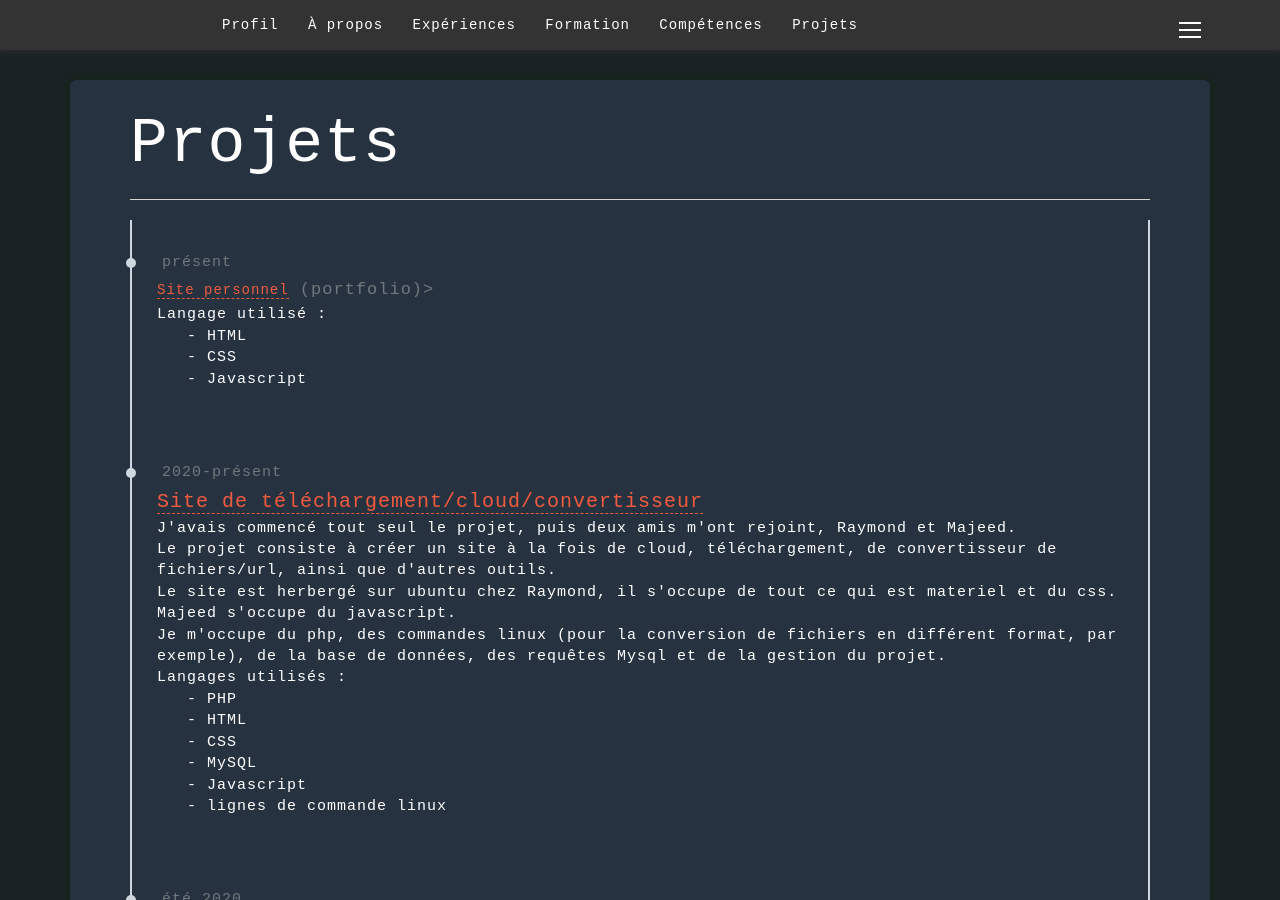
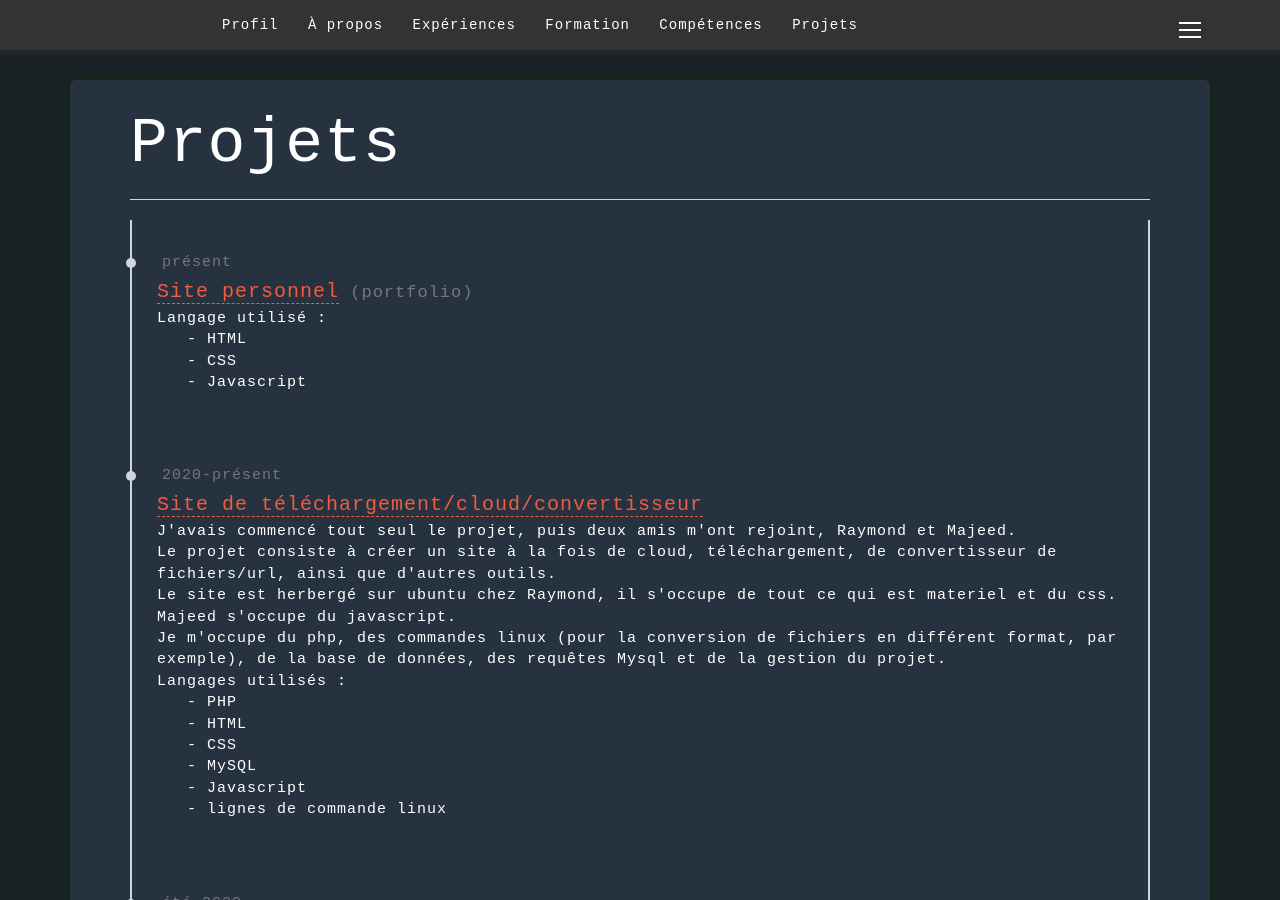
Before and after one commit to MaelC001/MaelC001.github.io, a Jekyll site: the page built from projet/index.html, in a window 1280 px wide and 900 px high. Built offline with Jekyll 4.4.1, drawn with Linux system fonts in a browser that asks for light colours; nearby versions of some CDN libraries; part of the change alters nothing that is shown.

```diff
--- a/projet/index.html
+++ b/projet/index.html
@@ -10,7 +10,7 @@ title: Portfolio - Projet
     <li>
       <span id="workTitle">présent</span>
       <div class="content">
-        <h3 id="workTitle"><a href="https://maelc001.github.io/">Site personnel</a> (portfolio)></h3>
+        <h3 id="workTitle"><a id="projectlink" href="https://maelc001.github.io/">Site personnel</a> (portfolio)</h3>
         <p>Langage utilisé :<br>
              &nbsp;&nbsp;&nbsp;- HTML<br>
              &nbsp;&nbsp;&nbsp;- CSS<br>
@@ -21,7 +21,7 @@ title: Portfolio - Projet
     <li>
       <span id="workTitle">2020-présent</span>
       <div class="content">
-        <h3 id="workTitle"><a id ="projectlink" href="https://infinitytool.tk/">Site de téléchargement/cloud/convertisseur</a></h3>
+        <h3 id="workTitle"><a id="projectlink" href="https://infinitytool.tk/">Site de téléchargement/cloud/convertisseur</a></h3>
         <p>J'avais commencé tout seul le projet, puis deux amis m'ont rejoint, Raymond et Majeed.<br>
           Le projet consiste à créer un site à la fois de cloud, téléchargement, de convertisseur de fichiers/url, ainsi que d'autres outils.<br>
           Le site est herbergé sur ubuntu chez Raymond, il s'occupe de tout ce qui est materiel et du css.<br>
@@ -40,7 +40,7 @@ title: Portfolio - Projet
     <li>
       <span id="workTitle">été 2020</span>
       <div class="content">
-        <h3 id="workTitle"><a id ="projectlink" href="https://github.com/MaelC001/tic-tac-toe">IA tictactoe</a></h3>
+        <h3 id="workTitle"><a id="projectlink" href="https://github.com/MaelC001/tic-tac-toe">IA tictactoe</a></h3>
         <p>Challenge lancé par mon père, pour pouvoir jouer au tictactoe contre l'ordinateur.<br>
           Dans un second temps, j'aimerais pouvoir faire jouer l'ordinateur contre lui-même.<br>
           Langage utilisé :<br>
@@ -61,7 +61,7 @@ title: Portfolio - Projet
     <li>
       <span id="workTitle">2019-2020</span>
       <div class="content">
-        <h3 id="workTitle"><a id ="projectlink" href="https://sscnsi.000webhostapp.com/">Site de jeu</a></h3>
+        <h3 id="workTitle"><a id="projectlink" href="https://sscnsi.000webhostapp.com/">Site de jeu</a></h3>
           <p>Projet en binôme d'environ 6 semaines, dans le cadre du cours de NSI (numérique et science de l'informatique) au collège Stanislas. Avec un amis nous avons choisi de faire un site de jeu.<br>
              Nous n'avons fait que l'interface graphique, nous n'avons pas eu le temps de créer nous même les jeux.<br>
              Nous avons pris les jeux sur <a id ="projectlink" href="https://codepen.io/" target="_blank">CodePen.io</a>.<br>
```
